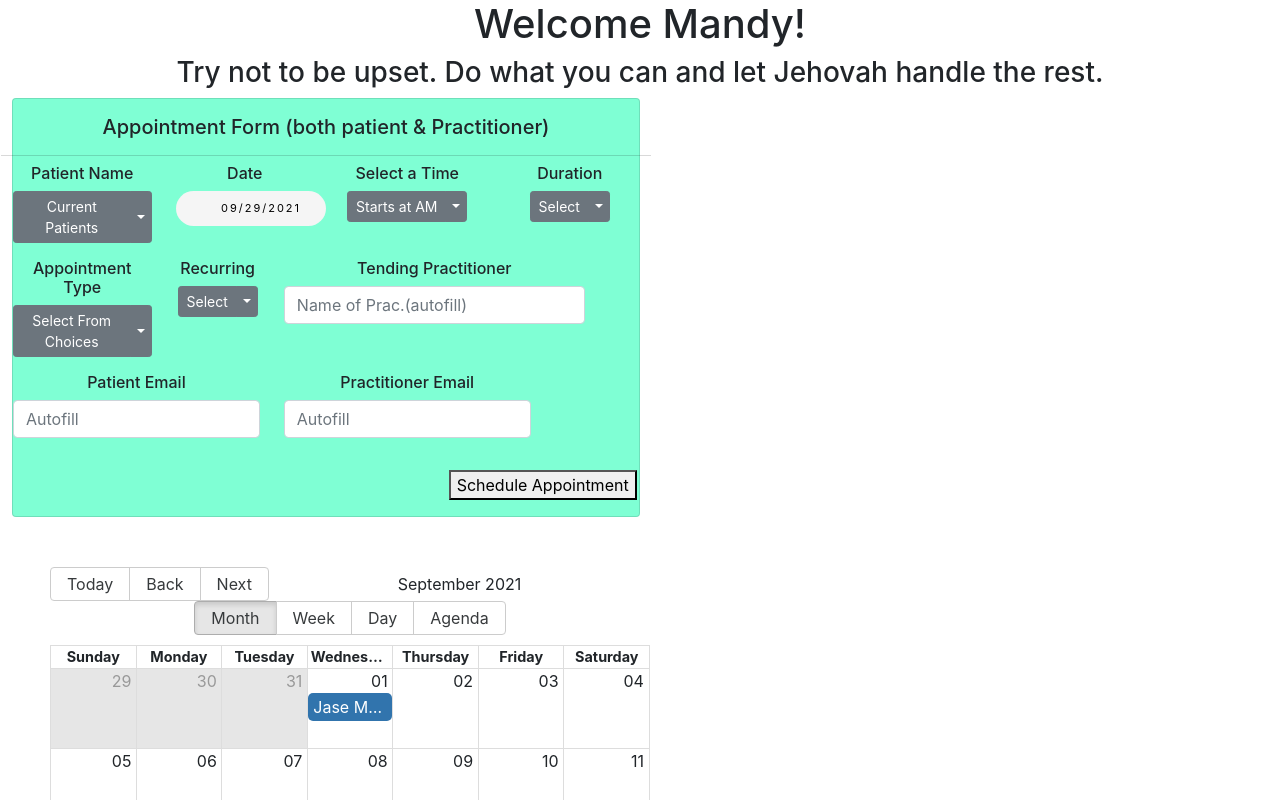
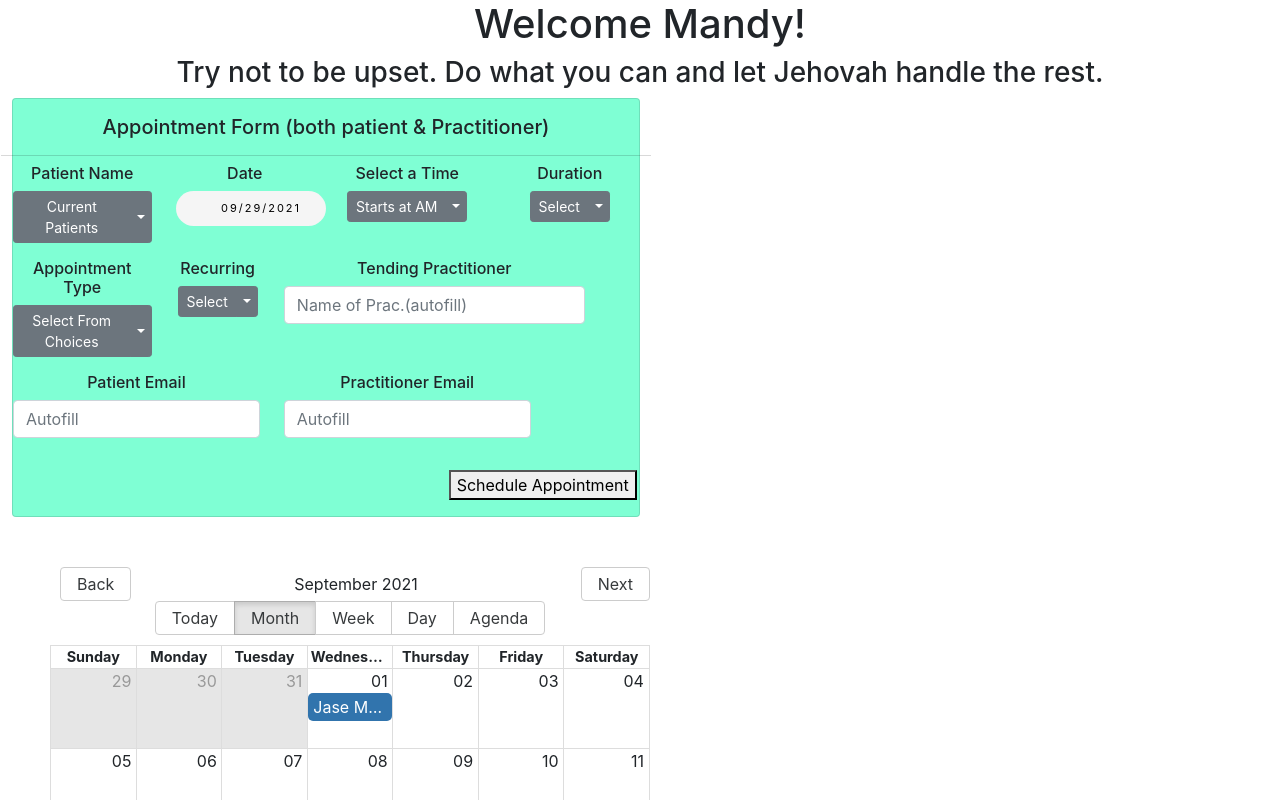
Before and after one commit to aroseca15/React_Work, a React (Create React App) app in the folder react_work/: page / in a window 1280 px wide. Shown: the top 800 px of the page. Built offline with nearby package versions, Linux system fonts and the light colour scheme.

Commit message:
worked on Calender

```diff
--- a/react_work/src/App.css
+++ b/react_work/src/App.css
@@ -308,3 +308,8 @@ background-color: #4583f0;
   background-color: aquamarine;
 
 }
+
+.toolbarCal{
+border-radius: 50%;
+background-color: #059c67;
+}
--- a/react_work/src/App.js
+++ b/react_work/src/App.js
@@ -9,6 +9,17 @@ import startOfWeek from "date-fns/startOfWeek";
 import getDay from "date-fns/getDay";
 import "react-big-calendar/lib/css/react-big-calendar.css";
 import React, { useState } from "react";
+
+let MyCustomHeader = ({ label,  onNavigate, onView }) => (
+
+  <div className="rbc-toolbar">
+    <span className="rbc-btn-group"></span>
+  <button onClick= {()=> {onNavigate("PREV")}} type="button">Back</button>
+  <span className="rbc-toolbar-label">{label}</span>
+  <button onClick= {()=> {onNavigate("NEXT")}} type="button">Next</button>
+  <span className="rbc-btn-group"> <button onClick= {()=> {onNavigate("TODAY")}} type="button">Today</button><button type="button" onClick= {()=> {onView("month")}} className="rbc-active">Month</button><button onClick= {()=> {onView("week")}} type="button" className="">Week</button><button onClick= {()=> {onView("day")}} type="button" className="">Day</button><button onClick= {()=> {onView("agenda")}} type="button" className="">Agenda</button></span></div>
+)
+
 
 const locales = {
   "en-US": require('date-fns/locale/en-US')
@@ -22,6 +33,8 @@ const localizer = dateFnsLocalizer({
   getDay,
   locales
 })
+
+
 
 const events = [
   {
@@ -45,15 +58,14 @@ const events = [
 ]
 
 
-
 function App() {
   return (
     <div className="App">
       <h1>Welcome Mandy!</h1>
       <h3>Try not to be upset. Do what you can and let Jehovah handle the rest.</h3>
-      <AppointmentForm/>
+      <AppointmentForm />
       {/* <div class="rbc-toolbar"><span class="rbc-btn-group"><button type="button">Today</button><button type="button">Back</button><button type="button">Next</button></span><span class="rbc-toolbar-label">October 2021</span><span class="rbc-btn-group"><button type="button" class="rbc-active">Month</button><button type="button" class="">Week</button><button type="button" class="">Day</button><button type="button" class="">Agenda</button></span></div> */}
-      <Calendar localizer={localizer} events={events} startAccessor="start" endAccessor="end" style={{ width: 600, height: 500, margin: "50px" }} />
+      <Calendar components={{ toolbar: MyCustomHeader }} localizer={localizer} events={events} startAccessor="start" endAccessor="end" style={{ width: 600, height: 500, margin: "50px" }} />
     </div>
   );
 }
```
